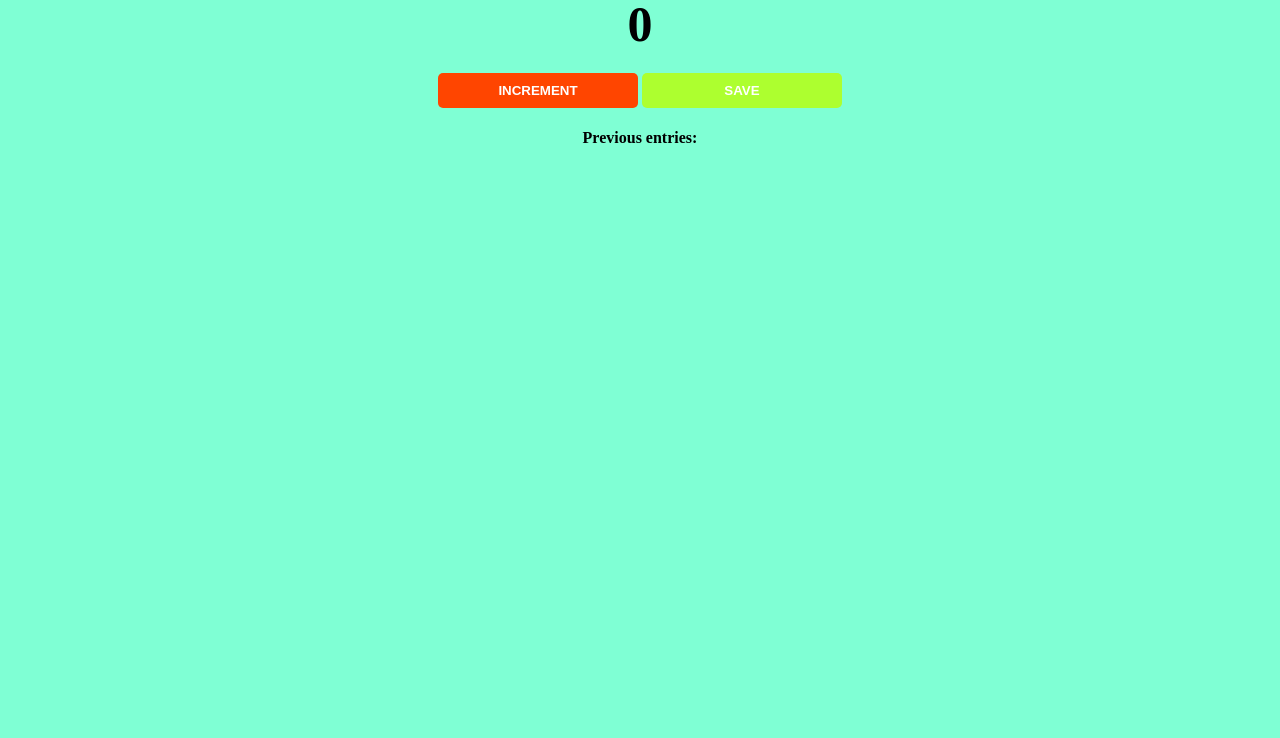
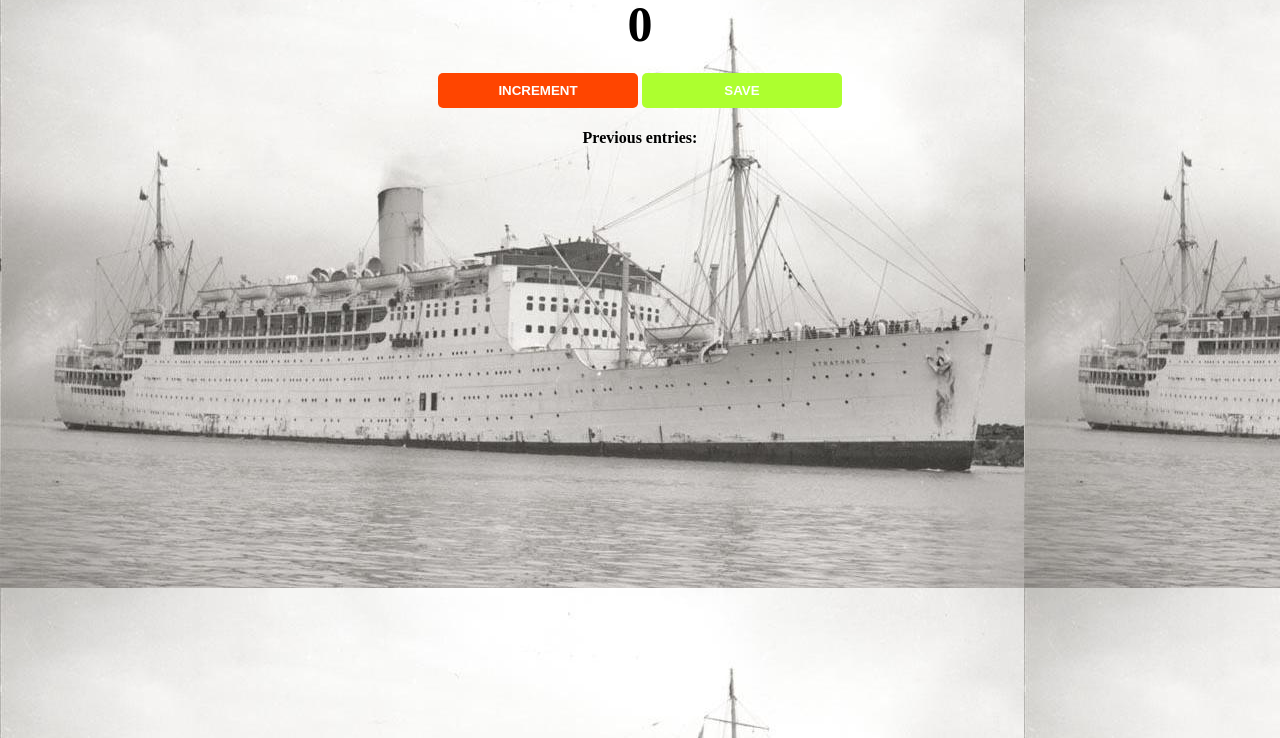
Before and after one commit to mikiprogrammer79/passenger-counter, a plain HTML site: page index.html in a window 1280 px wide. Shown: the part 62-800 px from the top of the page. Drawn offline with Linux system fonts and the light colour scheme.

Commit message:
Update style.css using crucero.jpg as a background image

```diff
--- a/style.css
+++ b/style.css
@@ -1,7 +1,7 @@
 body {
     text-align: center;
     font-weight: bold;
-    background-color: aquamarine;
+    background-image: url(./crucero.jpg);
 }
 
 h1 {
```
